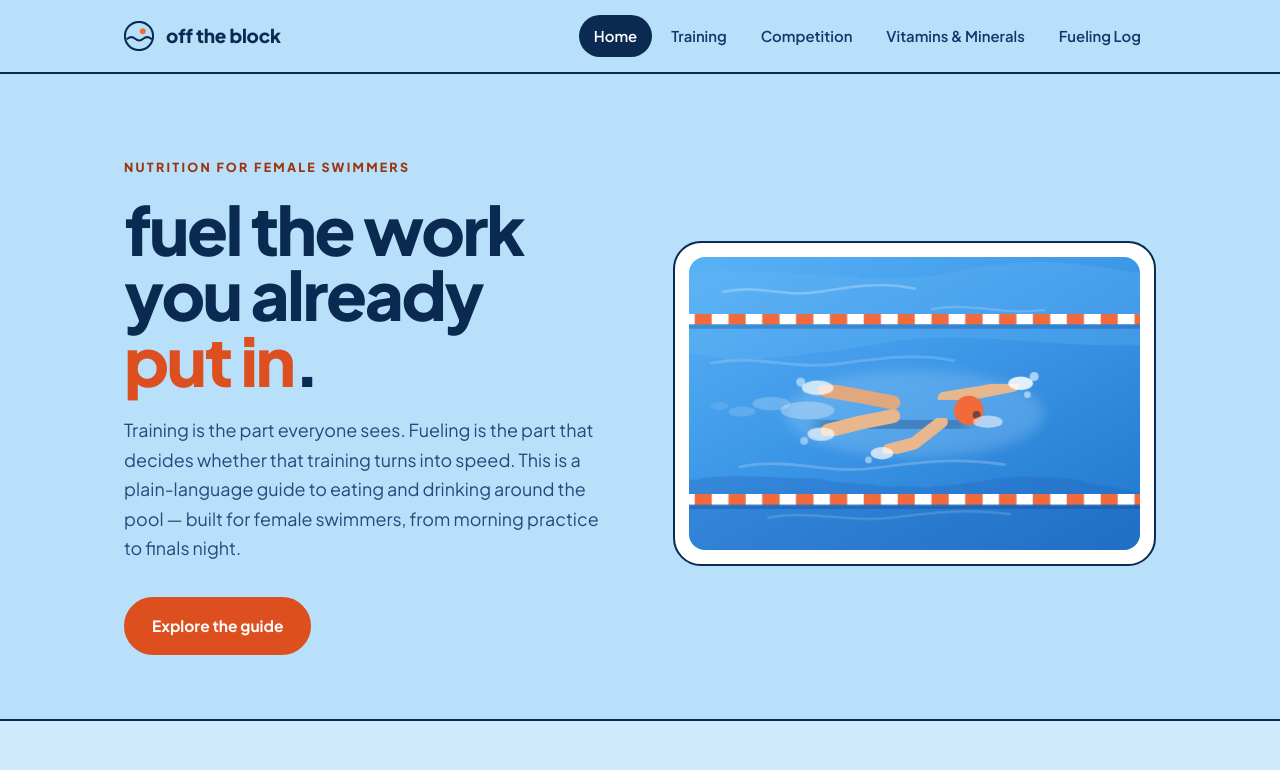
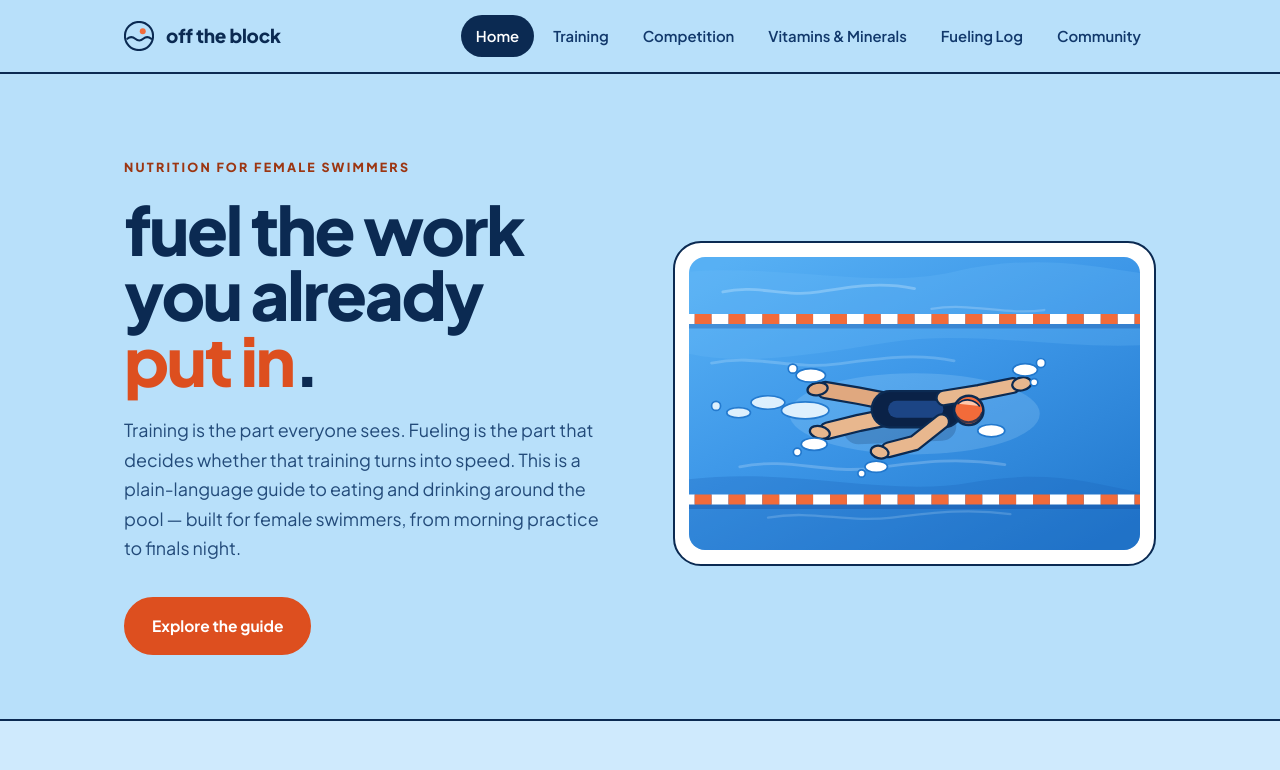
Before and after one commit to myrabhalla/off-the-block, a plain HTML site: page index.html in a window 1280 px wide. Shown: the top 770 px of the page. Drawn offline with Linux system fonts and the light colour scheme; a web font is replaced by a local one.

Commit message:
Redraw illustrations with hard outlines; remove all SVG filters
Every figure was built from soft capsule strokes with no contour, wrapped in
feDisplacementMap/feGaussianBlur filters. SVG filters are rasterised before
compositing, so the art was resolution-bound and soft-edged however large it
was drawn.

- Drop every filter from the five plates and the homepage hero.
- Give each limb a wider navy contour under its skin/suit colour, drawn back
  to front so nearer limbs crop the outlines behind them.
- Add hands, pointed feet, goggle straps and cap seams so the figures read.
- Replace translucent blurred foam with crisp outlined bubbles, and smeared
  drop shadows with tight offset silhouettes.
- Outline the previously unoutlined berries, lentils, oats and seeds.

```diff
--- a/index.html
+++ b/index.html
@@ -29,6 +29,7 @@
       <a href="competition.html">Competition</a>
       <a href="nutrients.html">Vitamins &amp; Minerals</a>
       <a href="log.html">Fueling Log</a>
+      <a href="community.html">Community</a>
     </nav>
   </div>
 </header>
@@ -63,33 +64,19 @@
             <stop offset="1" stop-color="#2278cd"/>
           </linearGradient>
 
-          <!-- A light wobble: enough to soften a vector edge, not enough to blur it. -->
-          <filter id="brush" x="-10%" y="-10%" width="120%" height="120%">
-            <feTurbulence type="fractalNoise" baseFrequency="0.012 0.019" numOctaves="2" seed="12" result="n"/>
-            <feDisplacementMap in="SourceGraphic" in2="n" scale="5" xChannelSelector="R" yChannelSelector="G"/>
-          </filter>
-
-          <filter id="brushFine" x="-12%" y="-12%" width="124%" height="124%">
-            <feTurbulence type="fractalNoise" baseFrequency="0.055" numOctaves="2" seed="5" result="n"/>
-            <feDisplacementMap in="SourceGraphic" in2="n" scale="2" xChannelSelector="R" yChannelSelector="G"/>
-          </filter>
-
-          <filter id="softShadow" x="-25%" y="-25%" width="150%" height="150%">
-            <feGaussianBlur stdDeviation="10"/>
-          </filter>
         </defs>
 
         <!-- ---------- water ---------- -->
         <rect width="800" height="520" fill="url(#deep)"/>
 
         <!-- broad painted patches, kept faint so they never fight the figure -->
-        <g filter="url(#brush)">
+        <g>
           <path d="M-40 30C150 6 320 60 470 26s250-10 400 14v110C700 176 520 124 350 152S60 196-40 160z" fill="#6cbcf7" opacity="0.24"/>
           <path d="M-40 400C160 364 340 428 500 400s230 8 380 34v126H-40z" fill="#1b62b8" opacity="0.28"/>
         </g>
 
         <!-- sunlight caustics -->
-        <g filter="url(#brushFine)" fill="none" stroke="#eaf7ff" stroke-linecap="round">
+        <g fill="none" stroke="#eaf7ff" stroke-linecap="round">
           <path d="M60 62c60-14 110 10 170 0s110-18 170-6" stroke-width="5" opacity="0.28"/>
           <path d="M430 92c70-12 130 12 200 2" stroke-width="4" opacity="0.22"/>
           <path d="M40 188c80-16 140 12 220 2s140-20 210-6" stroke-width="5" opacity="0.2"/>
@@ -98,7 +85,7 @@
         </g>
 
         <!-- ---------- lane ropes: white and coral beads ---------- -->
-        <g filter="url(#brushFine)" stroke-linecap="butt" fill="none">
+        <g stroke-linecap="butt" fill="none">
           <path d="M-20 118h840" stroke="#0f3c8e" stroke-width="18" opacity="0.28"/>
           <path d="M-20 110h840" stroke="#ffffff" stroke-width="18" stroke-dasharray="30 30"/>
           <path d="M-20 110h840" stroke="#f26b3a" stroke-width="18" stroke-dasharray="30 30" stroke-dashoffset="30"/>
@@ -110,63 +97,77 @@
 
         <!-- ---------- the swimmer, alone in the middle lane ---------- -->
 
-        <!-- a pale halo of disturbed water, so the figure separates from the lane -->
-        <ellipse cx="400" cy="278" rx="230" ry="78" fill="#bfe6ff" opacity="0.22" filter="url(#softShadow)"/>
+        <!--
+          Every limb is stroked twice — a wider navy contour, then the skin or
+          suit colour laid over it — and the parts are drawn back to front, so a
+          nearer limb crops the outline of the one behind it. That, rather than
+          any filter, is what gives the figure a readable edge. SVG filters are
+          rasterised before they reach the screen, so anything wrapped in one
+          stops being crisp vector art; there are none left in this drawing.
+        -->
 
-        <!-- her shadow on the floor of the pool, thrown down and slightly behind -->
-        <g filter="url(#softShadow)" opacity="0.26">
-          <path d="M250 302L360 296L470 292" stroke="#0a2247" stroke-width="54" fill="none" stroke-linecap="round"/>
+        <!-- a pale patch of disturbed water, so the figure separates from the lane -->
+        <ellipse cx="400" cy="278" rx="222" ry="72" fill="#bfe6ff" opacity="0.18"/>
+
+        <!-- her shadow, kept under the torso so it never reads as a smudge -->
+        <path d="M300 306L448 300" stroke="#0a2247" stroke-width="52" fill="none" stroke-linecap="round" opacity="0.2"/>
+
+        <!-- the wake she has already left behind her -->
+        <g fill="#eaf7ff" stroke="#2278cd" stroke-width="3" opacity="0.92">
+          <ellipse cx="206" cy="272" rx="42" ry="15"/>
+          <ellipse cx="140" cy="258" rx="30" ry="12"/>
+          <ellipse cx="88" cy="276" rx="21" ry="9"/>
+          <circle cx="48" cy="264" r="8"/>
         </g>
 
-        <!-- the wake she has already left behind her -->
-        <g filter="url(#brushFine)" fill="#ffffff">
-          <ellipse cx="210" cy="272" rx="48" ry="16" opacity="0.3"/>
-          <ellipse cx="146" cy="260" rx="34" ry="12" opacity="0.22"/>
-          <ellipse cx="94" cy="274" rx="24" ry="9" opacity="0.15"/>
-          <ellipse cx="54" cy="264" rx="16" ry="7" opacity="0.1"/>
-        </g>
+        <g stroke-linecap="round" stroke-linejoin="round">
+          <!-- legs, mid-kick -->
+          <g fill="none">
+            <path d="M362 258L300 246L242 236" stroke="#0b2a52" stroke-width="33"/>
+            <path d="M362 282L302 294L246 308" stroke="#0b2a52" stroke-width="33"/>
+            <path d="M362 258L300 246L242 236" stroke="#e0a87f" stroke-width="25"/>
+            <path d="M362 282L302 294L246 308" stroke="#e8b78e" stroke-width="25"/>
+          </g>
+          <!-- feet, toes pointed -->
+          <g stroke="#0b2a52" stroke-width="4">
+            <ellipse cx="228" cy="234" rx="18" ry="11" fill="#e0a87f" transform="rotate(-10 228 234)"/>
+            <ellipse cx="232" cy="311" rx="18" ry="11" fill="#e8b78e" transform="rotate(14 232 311)"/>
+          </g>
 
-        <!-- legs, mid-kick. Skin reads warm against the blue, so the limbs stay separate. -->
-        <g filter="url(#brushFine)" fill="none" stroke-linecap="round" stroke-linejoin="round">
-          <path d="M362 258L300 246L242 236" stroke="#e0a87f" stroke-width="25"/>
-          <path d="M362 282L302 294L246 308" stroke="#e8b78e" stroke-width="25"/>
-        </g>
+          <!-- torso in a dark racing suit, hips to shoulders -->
+          <path d="M356 270L452 270" fill="none" stroke="#0b2a52" stroke-width="68"/>
+          <path d="M356 270L452 270" fill="none" stroke="#0a2247" stroke-width="60"/>
+          <path d="M368 270L436 270" fill="none" stroke="#1c4585" stroke-width="30"/>
 
-        <!-- torso in a dark suit, hips to shoulders -->
-        <g filter="url(#brushFine)" fill="none" stroke-linecap="round">
-          <path d="M356 270L452 270" stroke="#0a2247" stroke-width="60"/>
-          <path d="M368 270L432 270" stroke="#123163" stroke-width="34" opacity="0.55"/>
-        </g>
+          <!-- the arm sweeping back over the water, elbow high -->
+          <path d="M448 292L400 330L354 342" fill="none" stroke="#0b2a52" stroke-width="30"/>
+          <path d="M448 292L400 330L354 342" fill="none" stroke="#e8b78e" stroke-width="22"/>
+          <ellipse cx="338" cy="346" rx="16" ry="11" fill="#e8b78e" stroke="#0b2a52" stroke-width="4" transform="rotate(14 338 346)"/>
 
-        <!-- the arm sweeping back over the water, elbow high -->
-        <g filter="url(#brushFine)" fill="none" stroke-linecap="round" stroke-linejoin="round">
-          <path d="M448 292L400 330L354 342" stroke="#e8b78e" stroke-width="22"/>
-        </g>
+          <!-- the lead arm, reaching forward past her head into the catch -->
+          <path d="M452 250L514 240L574 228" fill="none" stroke="#0b2a52" stroke-width="30"/>
+          <path d="M452 250L514 240L574 228" fill="none" stroke="#e8b78e" stroke-width="22"/>
+          <ellipse cx="590" cy="225" rx="17" ry="11.5" fill="#e8b78e" stroke="#0b2a52" stroke-width="4" transform="rotate(-11 590 225)"/>
 
-        <!-- the lead arm, reaching forward past her head into the catch -->
-        <g filter="url(#brushFine)" fill="none" stroke-linecap="round" stroke-linejoin="round">
-          <path d="M452 250L514 240L574 228" stroke="#e8b78e" stroke-width="22"/>
-        </g>
-
-        <!-- head, in a coral cap -->
-        <g filter="url(#brushFine)">
-          <circle cx="496" cy="272" r="26" fill="#f26b3a"/>
-          <path d="M478 256a26 26 0 0 1 33 3a26 26 0 0 0-33-3z" fill="#ffc7ab" opacity="0.95"/>
-          <circle cx="510" cy="280" r="7" fill="#0a2247" opacity="0.55"/>
+          <!-- head in a coral cap: the sliver of face turning to breathe, and
+               the goggle strap running round the back of the cap -->
+          <circle cx="496" cy="272" r="26" fill="#f26b3a" stroke="#0b2a52" stroke-width="4.5"/>
+          <path d="M477 260a26 26 0 0 1 38 4" fill="#ffc7ab" stroke="#0b2a52" stroke-width="3"/>
+          <path d="M471 276a26 26 0 0 0 49 0" fill="none" stroke="#0b2a52" stroke-width="4" opacity="0.8"/>
         </g>
 
         <!-- foam thrown off the hands, the cap and the feet -->
-        <g filter="url(#brushFine)" fill="#ffffff">
-          <ellipse cx="588" cy="224" rx="22" ry="12" opacity="0.85"/>
-          <circle cx="612" cy="212" r="8" opacity="0.6"/>
-          <circle cx="600" cy="244" r="6" opacity="0.5"/>
-          <ellipse cx="530" cy="292" rx="26" ry="11" opacity="0.55"/>
-          <ellipse cx="342" cy="348" rx="20" ry="11" opacity="0.7"/>
-          <circle cx="318" cy="360" r="6" opacity="0.45"/>
-          <ellipse cx="228" cy="232" rx="28" ry="13" opacity="0.72"/>
-          <ellipse cx="234" cy="314" rx="24" ry="12" opacity="0.64"/>
-          <circle cx="198" cy="222" r="8" opacity="0.5"/>
-          <circle cx="204" cy="326" r="7" opacity="0.44"/>
+        <g fill="#ffffff" stroke="#2278cd" stroke-width="3">
+          <ellipse cx="596" cy="200" rx="22" ry="11"/>
+          <circle cx="624" cy="188" r="8"/>
+          <circle cx="612" cy="222" r="6.5"/>
+          <ellipse cx="536" cy="308" rx="24" ry="11"/>
+          <ellipse cx="332" cy="372" rx="20" ry="10"/>
+          <circle cx="306" cy="384" r="6.5"/>
+          <ellipse cx="216" cy="210" rx="26" ry="12"/>
+          <ellipse cx="222" cy="332" rx="23" ry="11"/>
+          <circle cx="184" cy="198" r="8"/>
+          <circle cx="192" cy="346" r="7"/>
         </g>
       </svg>
     </figure>
@@ -236,6 +237,14 @@
           and watch your own patterns build up.</p>
         <span class="go">Track your season &rarr;</span>
       </a>
+
+      <a class="card link-card" href="community.html">
+        <span class="tag tag-competition">Community</span>
+        <h3>Swimmers, coaches &amp; parents</h3>
+        <p>Sign the wall, and leave a note about what the guide changed for you, what didn't work, and
+          what it should cover next.</p>
+        <span class="go">Join and leave feedback &rarr;</span>
+      </a>
     </div>
 
     <p class="disclaimer">
@@ -256,6 +265,7 @@
       <a href="competition.html">Competition</a>
       <a href="nutrients.html">Vitamins &amp; Minerals</a>
       <a href="log.html">Log</a>
+      <a href="community.html">Community</a>
     </span>
   </div>
 </footer>
```
Also changed, not shown: assets/img/community-lanes.svg, assets/img/dive-start.svg, assets/img/indoor-sun.svg, assets/img/iron-foods.svg, assets/img/training-fuel.svg.
